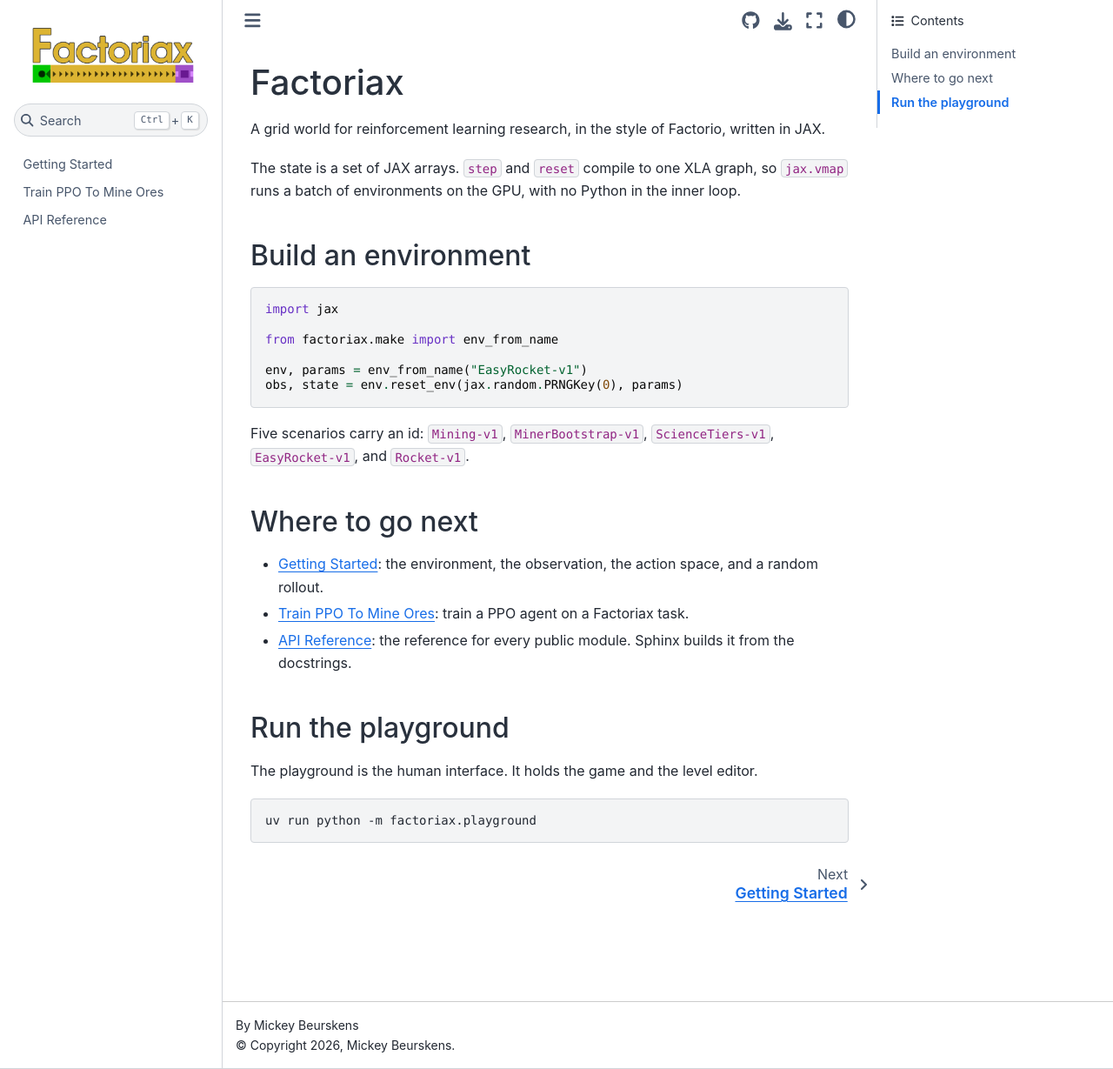
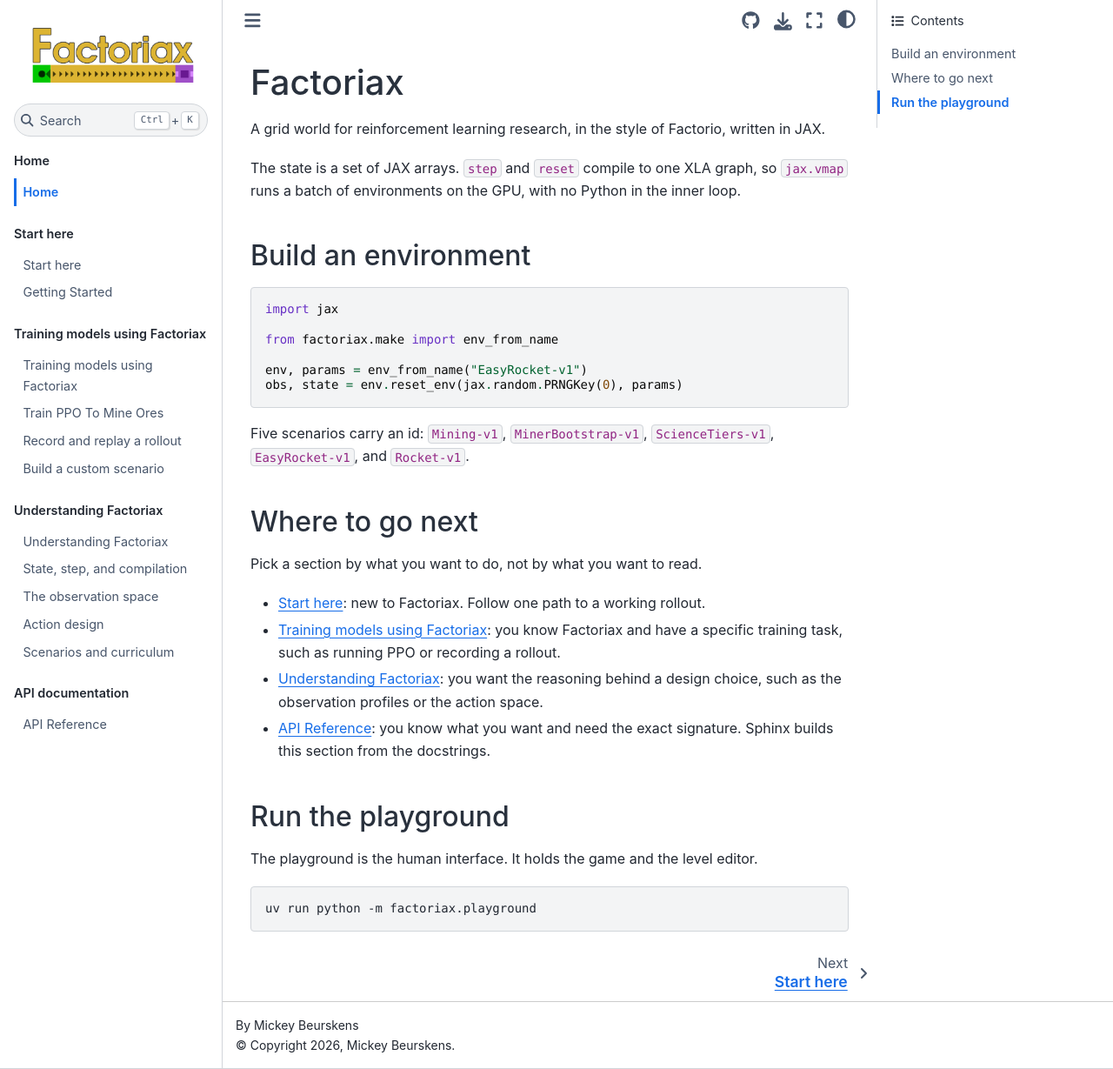
Before and after one commit to mickeybeurskens/factoriax, a Sphinx documentation site: the page built from docs/index.md, in a window 1280 px wide and 1229 px high. Shown: the whole window at 87% size. Built offline with Sphinx 7.4.7 and the Sphinx Book theme 1.1.4, drawn with Linux system fonts in a browser that asks for light colours.

Commit message:
Restructure docs by Diátaxis: Home, Start here, Training, Understanding, API
Split the single "guides" folder into a tutorial (Start here), task-based
how-to guides (Training models using Factoriax), and explanation pages
(Understanding Factoriax), alongside the existing API reference. Each
section gets its own captioned toctree so the sidebar shows five top-level
groups. Home is added as its own top section via a `self` toctree entry.

getting_started.ipynb and ppo_training_example.ipynb move into their
matching sections unchanged; ppo_training_example.ipynb is renamed to
train_ppo_mining.ipynb to name the task it covers. The Understanding and
remaining Training pages are short stubs grounded in the real modules they
will document.

Co-Authored-By: Claude Sonnet 5 <noreply@anthropic.com>

````diff
--- a/docs/index.md
+++ b/docs/index.md
@@ -8,11 +8,50 @@ so `jax.vmap` runs a batch of environments on the GPU, with no Python in the
 inner loop.
 
 ```{toctree}
+:maxdepth: 1
+:hidden:
+:caption: Home
+
+Home <self>
+```
+
+```{toctree}
+:maxdepth: 1
+:hidden:
+:caption: Start here
+
+start-here/index
+start-here/getting_started
+```
+
+```{toctree}
+:maxdepth: 1
+:hidden:
+:caption: Training models using Factoriax
+
+training/index
+training/train_ppo_mining
+training/record_and_replay_a_rollout
+training/build_a_custom_scenario
+```
+
+```{toctree}
+:maxdepth: 1
+:hidden:
+:caption: Understanding Factoriax
+
+understanding/index
+understanding/state_and_step
+understanding/observation_space
+understanding/action_design
+understanding/scenarios_and_curriculum
+```
+
+```{toctree}
 :maxdepth: 2
 :hidden:
+:caption: API documentation
 
-guides/getting_started
-guides/ppo_training_example
 api/index
 ```
 
@@ -32,11 +71,16 @@ Five scenarios carry an id: `Mining-v1`, `MinerBootstrap-v1`,
 
 ## Where to go next
 
-- {doc}`guides/getting_started`: the environment, the observation, the action
-  space, and a random rollout.
-- {doc}`guides/ppo_training_example`: train a PPO agent on a Factoriax task.
-- {doc}`api/index`: the reference for every public module. Sphinx builds it
-  from the docstrings.
+Pick a section by what you want to do, not by what you want to read.
+
+- {doc}`start-here/index`: new to Factoriax. Follow one path to a working
+  rollout.
+- {doc}`training/index`: you know Factoriax and have a specific training
+  task, such as running PPO or recording a rollout.
+- {doc}`understanding/index`: you want the reasoning behind a design choice,
+  such as the observation profiles or the action space.
+- {doc}`api/index`: you know what you want and need the exact signature.
+  Sphinx builds this section from the docstrings.
 
 ## Run the playground
 
````
Also changed, not shown: README.md (+18 -9 lines), docs/start-here/index.md (added, +11 -0 lines), docs/training/build_a_custom_scenario.md (added, +30 -0 lines), docs/training/index.md (added, +15 -0 lines), docs/training/record_and_replay_a_rollout.md (added, +30 -0 lines), docs/understanding/action_design.md (added, +28 -0 lines), docs/understanding/index.md (added, +16 -0 lines), docs/understanding/observation_space.md (added, +28 -0 lines), docs/understanding/scenarios_and_curriculum.md (added, +36 -0 lines), docs/understanding/state_and_step.md (added, +25 -0 lines), docs/start-here/_images/getting_started_benchmark.png (renamed from docs/guides/_images/getting_started_benchmark.png), docs/start-here/_images/getting_started_state.png (renamed from docs/guides/_images/getting_started_state.png), docs/start-here/getting_started.ipynb (renamed from docs/guides/getting_started.ipynb), docs/training/_images/mining_initial_state.png (renamed from docs/guides/_images/mining_initial_state.png), 3 more files, 1 other file.
